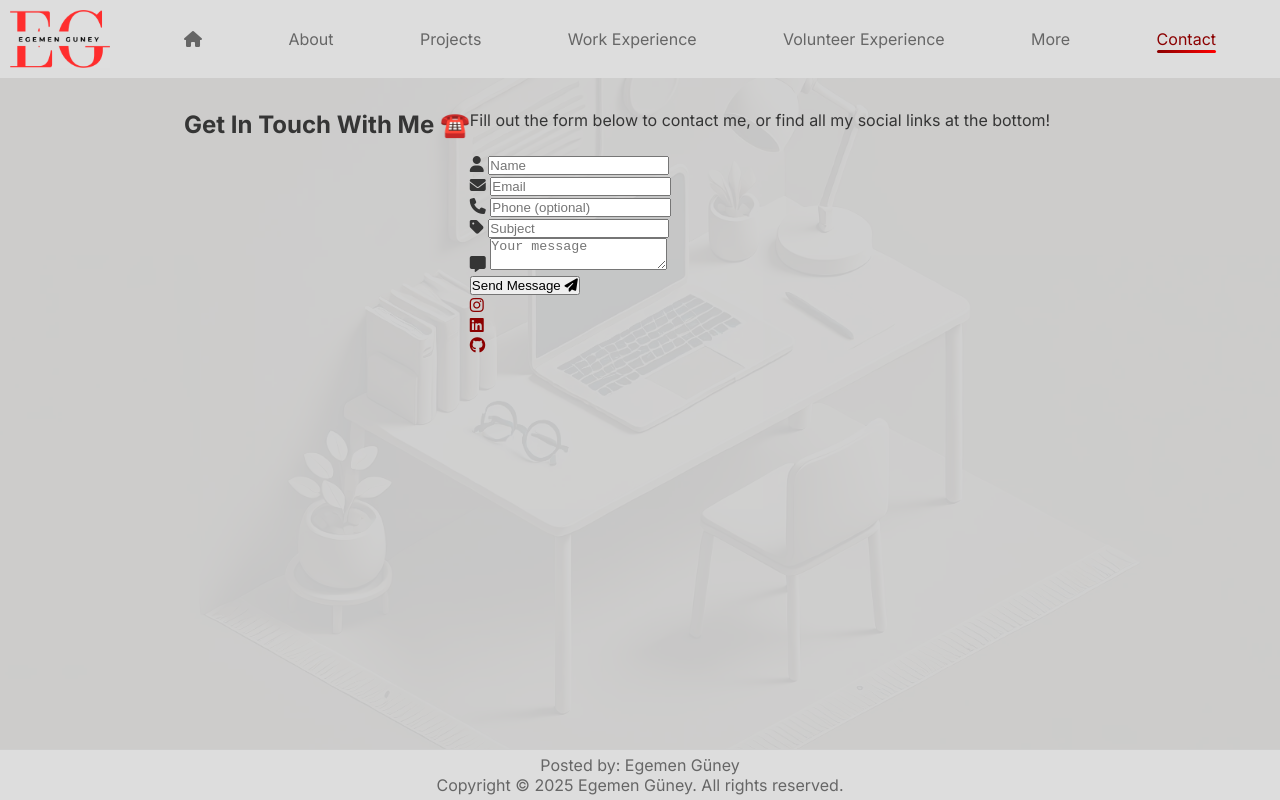
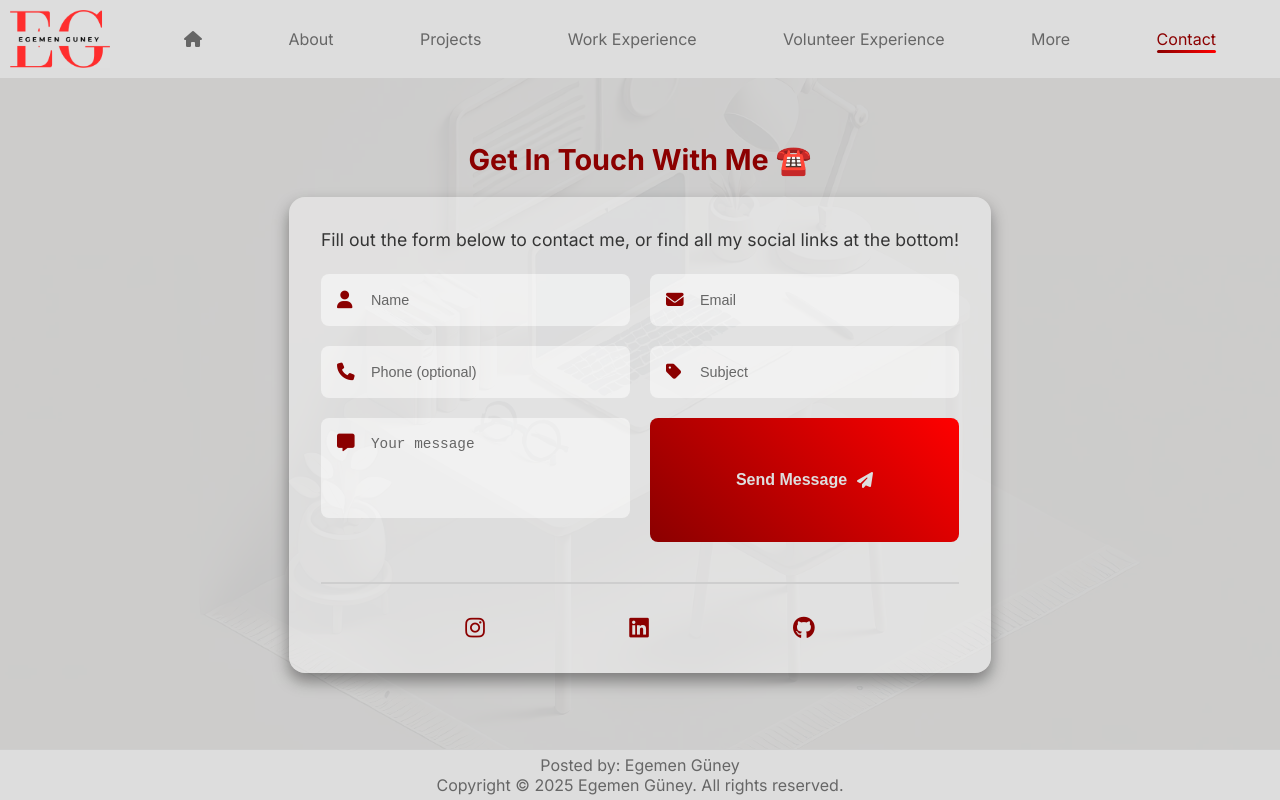
Before and after one commit to egemen-guney/egemen-guney, a plain HTML site: page index.html in a window 1280 px wide. Both pictures are taken after a click on the link "Contact". Drawn offline with Linux system fonts and the light colour scheme.

Commit message:
added contact styling, will fix button display issue later

```diff
--- a/style.css
+++ b/style.css
@@ -9,7 +9,7 @@
 :root {
     --text-primary: #353535;
     --text-secondary: #666;
-    --text-tertiary: #999;
+    --text-tertiary: #dedede;
     --primary: darkred;
     --secondary: red;
     --background-primary: #cecece;
@@ -248,7 +248,7 @@ p.unspaced {
     padding-bottom: calc(2rem + 80px);
 }
 
-.about-heading, .projects-heading, .work-heading, .vol-heading {
+.about-heading, .projects-heading, .work-heading, .vol-heading, .contact-heading {
     font-size: 1.8rem;
     color: var(--primary);
     margin-bottom: 20px;
@@ -274,15 +274,6 @@ p.unspaced {
     padding-bottom: calc(2rem + 80px);
     width: 100%;
 }
-
-/*
-.projects-heading {
-    font-size: 1.8rem;
-    color: var(--primary);
-    margin-bottom: 20px;
-    text-align: center;
-}
-*/
 
 .projects-content-container, .vol-content-container {
     display: flex;
@@ -412,6 +403,146 @@ p.unspaced {
     width: 100%;
 }
 
+#contact {
+    padding-top: 2rem;
+    flex-direction: column;
+    align-items: center;
+    justify-content: center;
+    padding-bottom: calc(2rem + 80px);
+    width: 100%;
+}
+
+.input-group, .message-field i {
+    color: var(--primary);
+}
+
+.form-container p {
+    color: var(--text-primary);
+    font-size: 1.1rem;
+}
+
+.form-container {
+    background-color: rgba(255, 255, 255, 0.4);
+    border-radius: 16px;
+    padding: 2rem;
+    box-shadow: 0 8px 16px rgba(0,0,0, 0.4);
+    animation: fadeInUp 0.7s ease;
+}
+
+@keyframes fadeInUp {
+    from {
+        opacity: 0;
+        transform: translateY(25px);
+    } to {
+        opacity: 1;
+        transform: translateY(0);
+    }
+}
+
+.input-group {
+    display: grid;
+    grid-template-columns: repeat(auto-fit, minmax(240px, 1fr));
+    gap: 20px;
+    margin-bottom: 25px;
+}
+
+.input-field {
+    position: relative;
+}
+
+.message-field {
+    position: relative;
+}
+
+.input-field i, .message-field i {
+    position: absolute;
+    top: 50%;
+    left: 16px;
+    transform: translateY(-50%);
+    font-size: 1.1rem;
+}
+
+.message-field i{
+    top: 25px;
+}
+
+#contact input, #contact textarea {
+    width: 100%;
+    padding: 16px 16px 16px 48px;
+    background-color: rgba(255, 255, 255, 0.5);
+    border: 2px solid transparent;
+    border-radius: 8px;
+    color: var(--text-secondary);
+    font-size: 0.9rem;
+    transition: all 0.5s ease;
+}
+
+#contact textarea {
+    height: 100px;
+    resize: none;
+    margin-bottom: 20px;
+}
+
+#contact input:focus, #contact textarea:focus {
+    border-color: var(--primary);
+    outline: none;
+    box-shadow: 0 0 0 2px rgba(255,0,0, 0.33);
+}
+
+input::placeholder, textarea::placeholder {
+    color: var(--text-secondary);
+}
+
+#contact-submit-btn {
+    background: linear-gradient(45deg, var(--primary), var(--secondary));
+    color: var(--text-tertiary);
+    border-radius: 8px;
+    border: none;
+    font-weight: 600;
+    font-size: 1rem;
+    padding: 1px 3px;
+    cursor: pointer;
+    width: 100%;
+    transition: all 0.4s ease;
+}
+
+#contact-submit-btn:hover {
+    transform: translateY(-7px);
+    color: white;
+    box-shadow: 0 4px 12px rgba(255,0,0, 0.75);
+}
+
+#contact-submit-btn:active {
+    transform: translateY(0);
+}
+
+.contact-btn-content {
+    display: flex;
+    gap: 10px;
+    justify-content: center;
+    align-items: center;
+}
+
+.contact-info {
+    margin-top: 40px;
+    padding-top: 30px;
+    border-top: 2px solid var(--background-primary);
+    display: flex;
+    justify-content: space-evenly;
+    font-size: 1.4rem;
+    color: var(--primary);
+}
+
+.contact-info .info-item {
+    transition: all 0.25s ease;
+}
+
+.contact-info .info-item:hover {
+    cursor: pointer;
+    transform: translateY(-5px);
+    color: var(--secondary);
+}
+
 .page {
     display: none;
 }
```
